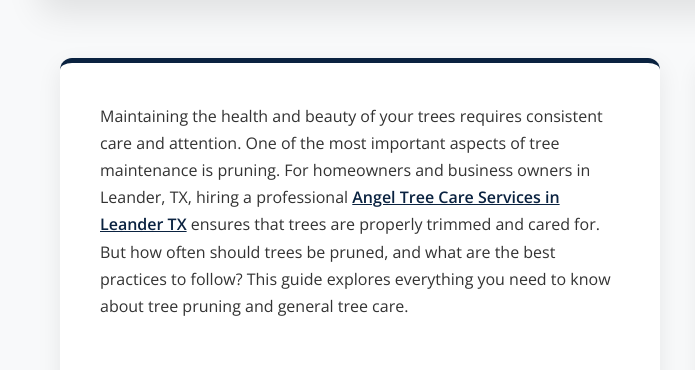
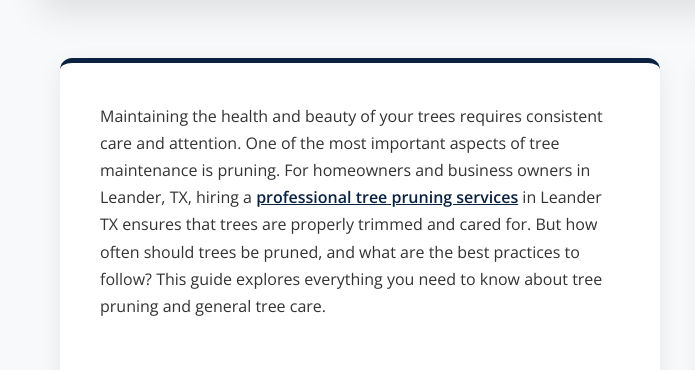
Before and after one commit to kivenlocalseo-cyber/Angel-Tree-Care-Services, a plain HTML site: page index.html in a window 1280 px wide. Shown: the part 298-668 px from the top of the page, 0-695 px from the left. Drawn offline with nearby package versions, Linux system fonts and the light colour scheme.

Commit message:
Update index.html

```diff
--- a/index.html
+++ b/index.html
@@ -523,7 +523,7 @@
   <!-- Introduction Section with Image -->
   <div class="container intro-container">
     <div class="intro-text">
-      <p>Maintaining the health and beauty of your trees requires consistent care and attention. One of the most important aspects of tree maintenance is pruning. For homeowners and business owners in Leander, TX, hiring a professional <a href="https://maps.app.goo.gl/9uTV8qT1rK49hSZH8" style="color: #0a2240;"><strong>Angel Tree Care Services in Leander TX</strong></a> ensures that trees are properly trimmed and cared for. But how often should trees be pruned, and what are the best practices to follow? This guide explores everything you need to know about tree pruning and general tree care.</p>
+      <p>Maintaining the health and beauty of your trees requires consistent care and attention. One of the most important aspects of tree maintenance is pruning. For homeowners and business owners in Leander, TX, hiring a <a href="https://maps.app.goo.gl/9uTV8qT1rK49hSZH8" style="color: #0a2240;"><strong>professional tree pruning services</strong></a> in Leander TX ensures that trees are properly trimmed and cared for. But how often should trees be pruned, and what are the best practices to follow? This guide explores everything you need to know about tree pruning and general tree care.</p>
     </div>
     <div class="intro-image">
       <img src="https://i.ytimg.com/vi/pY5A-5gUqwo/maxresdefault.jpg" alt="Tree Pruning"/>
```
